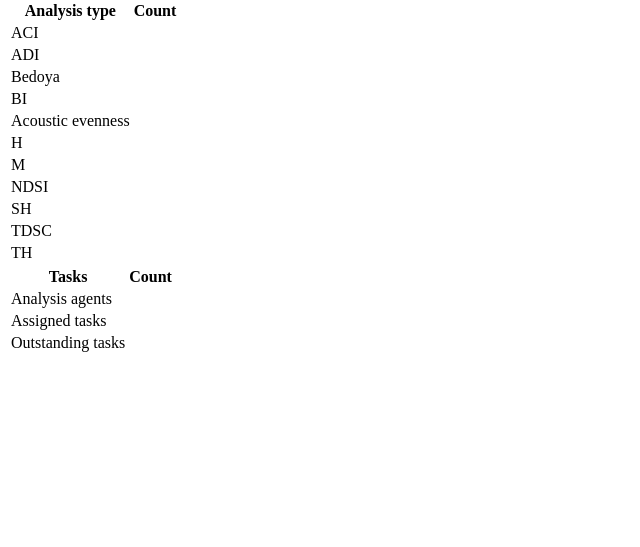
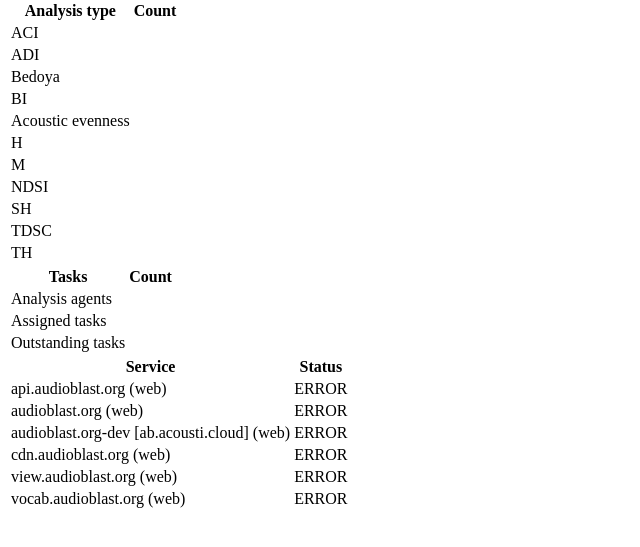
Before and after one commit to acoustiCloud/status.acousti.cloud, a PHP site: page / in a window 1280 px wide. Shown: the part 179-726 px from the top of the page, without its empty margins (0-640 px from the left). Run offline with PHP 8.4, Linux system fonts and the light colour scheme.

Commit message:
Web servies

```diff
--- a/index.php
+++ b/index.php
@@ -1,6 +1,6 @@
 <html>
 <head>
-  <title>Status</title>
+  <title>status.acousti.cloud</title>
 </head>
 <body>
 <script>
@@ -65,6 +65,96 @@
     }
   }
   xhr4.send();
+
+  //Ping vocab server to see if it's alive
+  var url = "https://vocab.audioblast.org/ping/";
+  var xhr5 = new XMLHttpRequest();
+  xhr5.open("GET", url, true);
+  xhr5.onreadystatechange = function() {
+    if (xhr5.readyState == 4) {
+      if (xhr5.responseText == "pong") {
+        document.getElementById("vocab-server-web-status").innerHTML = "OK";
+      } else {
+        document.getElementById("vocab-server-web-status").innerHTML = "ERROR";
+      }
+    }
+  }
+  xhr5.send();
+
+  //Ping audioblast server to see if it's alive
+  var url = "https://audioblast.org/index.php?page=ping";
+  var xhr6 = new XMLHttpRequest();
+  xhr6.open("GET", url, true);
+  xhr6.onreadystatechange = function() {
+    if (xhr6.readyState == 4) {
+      if (xhr6.responseText == "pong") {
+        document.getElementById("audioblast-web-status").innerHTML = "OK";
+      } else {
+        document.getElementById("audioblast-web-status").innerHTML = "ERROR";
+      }
+    }
+  }
+  xhr6.send();
+
+  //Ping audioblast-dev server to see if it's alive
+  var url = "https://ab.acousti.cloud/index.php?page=ping";
+  var xhr7 = new XMLHttpRequest();
+  xhr7.open("GET", url, true);
+  xhr7.onreadystatechange = function() {
+    if (xhr7.readyState == 4) {
+      if (xhr7.responseText == "pong") {
+        document.getElementById("audioblast-dev-web-status").innerHTML = "OK";
+      } else {
+        document.getElementById("audioblast-dev-web-status").innerHTML = "ERROR";
+      }
+    }
+  }
+  xhr7.send();
+
+  //Ping api audioblast webserver
+  var url = "https://api.audioblast.org/ping";
+  var xhr8 = new XMLHttpRequest();
+  xhr8.open("GET", url, true);
+  xhr8.onreadystatechange = function() {
+    if (xhr8.readyState == 4) {
+      if (xhr8.responseText == "pong") {
+        document.getElementById("api-web-status").innerHTML = "OK";
+      } else {
+        document.getElementById("api-web-status").innerHTML = "ERROR";
+      }
+    }
+  }
+  xhr8.send();
+
+  //Ping cdn audioblast webserver
+  var url = "https://cdn.audioblast.org/index.php?page=ping";
+  var xhr9 = new XMLHttpRequest();
+  xhr9.open("GET", url, true);
+  xhr9.onreadystatechange = function() {
+    if (xhr9.readyState == 4) {
+      if (xhr9.responseText == "pong") {
+        document.getElementById("cdn-web-status").innerHTML = "OK";
+      } else {
+        document.getElementById("cdn-web-status").innerHTML = "ERROR";
+      }
+    }
+  }
+  xhr9.send();
+
+  //Ping view audioblast webserver
+  var url = "https://view.audioblast.org/index.php?page=ping";
+  var xhr10 = new XMLHttpRequest();
+  xhr10.open("GET", url, true);
+  xhr10.onreadystatechange = function() {
+    if (xhr10.readyState == 4) {
+      if (xhr10.responseText == "pong") {
+        document.getElementById("view-web-status").innerHTML = "OK";
+      } else {
+        document.getElementById("view-web-status").innerHTML = "ERROR";
+      }
+    }
+  }
+  xhr10.send();
 
 </script>
 </body>
@@ -174,3 +264,37 @@
         <td id="outstanding-tasks"></td>
       </tr>
   </table>
+
+  <table>
+    <thead>
+      <tr>
+        <th>Service</th>
+        <th>Status</th>
+      </tr>
+    </thead>
+    <tbody>
+      <tr>
+        <td>api.audioblast.org (web)</td>
+        <td id="api-web-status"></td>
+      </tr>
+      <tr>
+        <td>audioblast.org (web)</td>
+        <td id="audioblast-web-status"></td>
+      </tr>
+      <tr>
+        <td>audioblast.org-dev [ab.acousti.cloud] (web)</td>
+        <td id="audioblast-dev-web-status"></td>
+      </tr>
+      <tr>
+        <td>cdn.audioblast.org (web)</td>
+        <td id="cdn-web-status"></td>
+      </tr>
+      <tr>
+        <td>view.audioblast.org (web)</td>
+        <td id="view-web-status"></td>
+      </tr>
+      <tr>
+        <td>vocab.audioblast.org (web)</td>
+        <td id="vocab-server-web-status"></td>
+      </tr>
+  </table>
```
